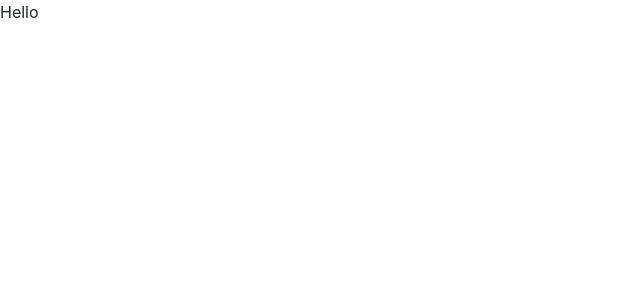
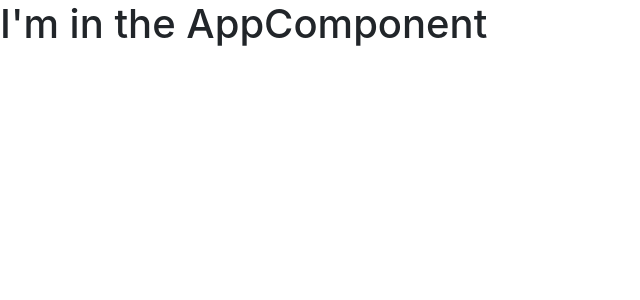
Before and after one commit to yadav-rah/my-firts-angular-app, an Angular app: page / in a window 1280 px wide. Shown: the top 300 px of the page, without its empty margins (0-640 px from the left). Built offline with nearby package versions, Linux system fonts and the light colour scheme.

Commit message:
introduction to modules

```diff
--- a/src/app/app.component.html
+++ b/src/app/app.component.html
@@ -1,3 +1,3 @@
 <!-- <input type="text" [(ngModel)]="name">
 <p>{{ name }}</p> -->
-<p>Hello</p>
+<h1>I'm in the AppComponent</h1>
--- a/src/app/app.module.ts
+++ b/src/app/app.module.ts
@@ -3,10 +3,12 @@
 import { FormsModule } from "@angular/forms";
 
 import { AppComponent } from './app.component';
+import { ServerComponent } from "./server/server.component";
 
 @NgModule({
   declarations: [
-    AppComponent
+    AppComponent,
+    ServerComponent
   ],
   imports: [
     BrowserModule
--- /dev/null
+++ b/src/app/server/server.component.html
@@ -0,0 +1 @@
+<h1>My Server Component</h1>
```
Also changed, not shown: src/app/server/server.component.ts (added, +9 -0 lines).
